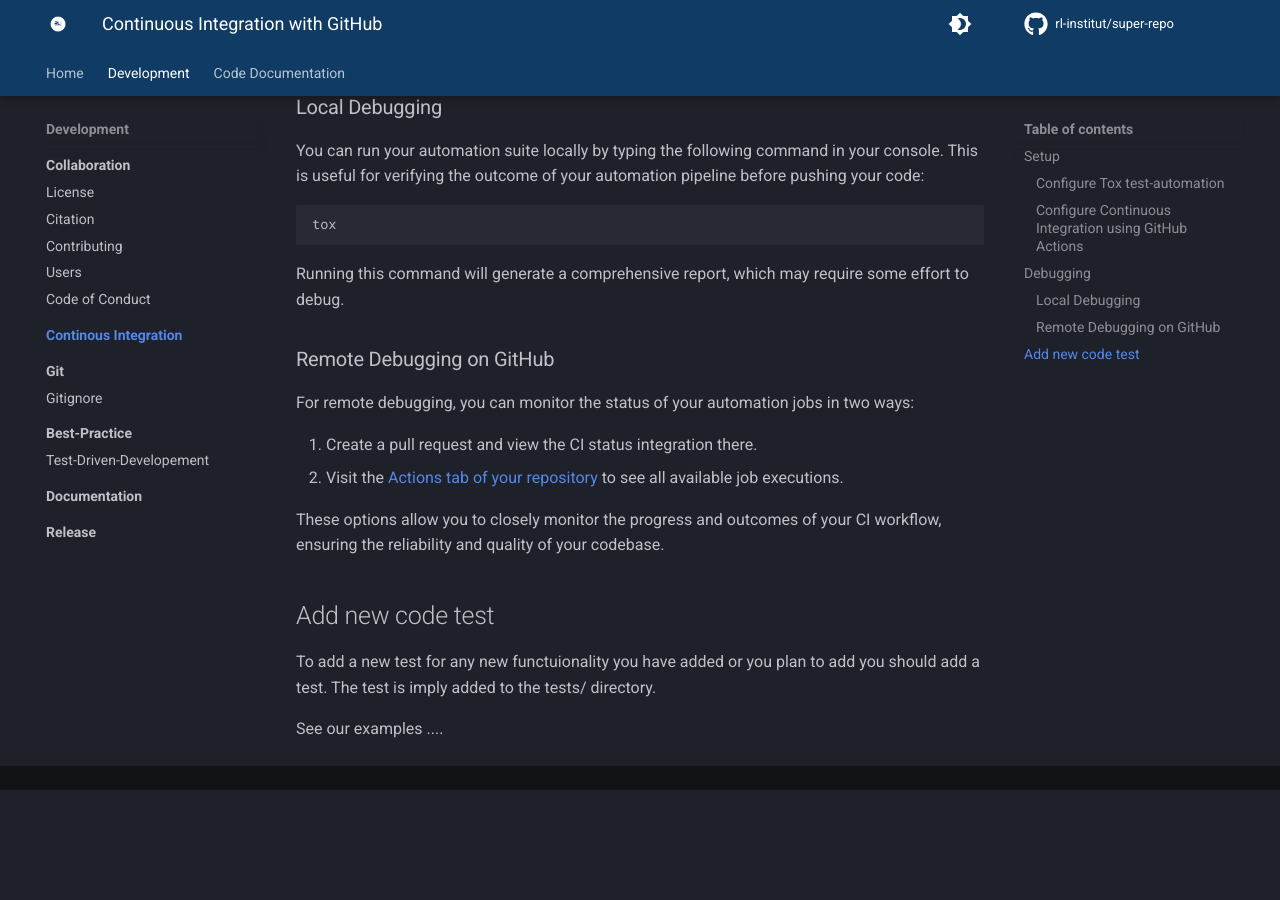
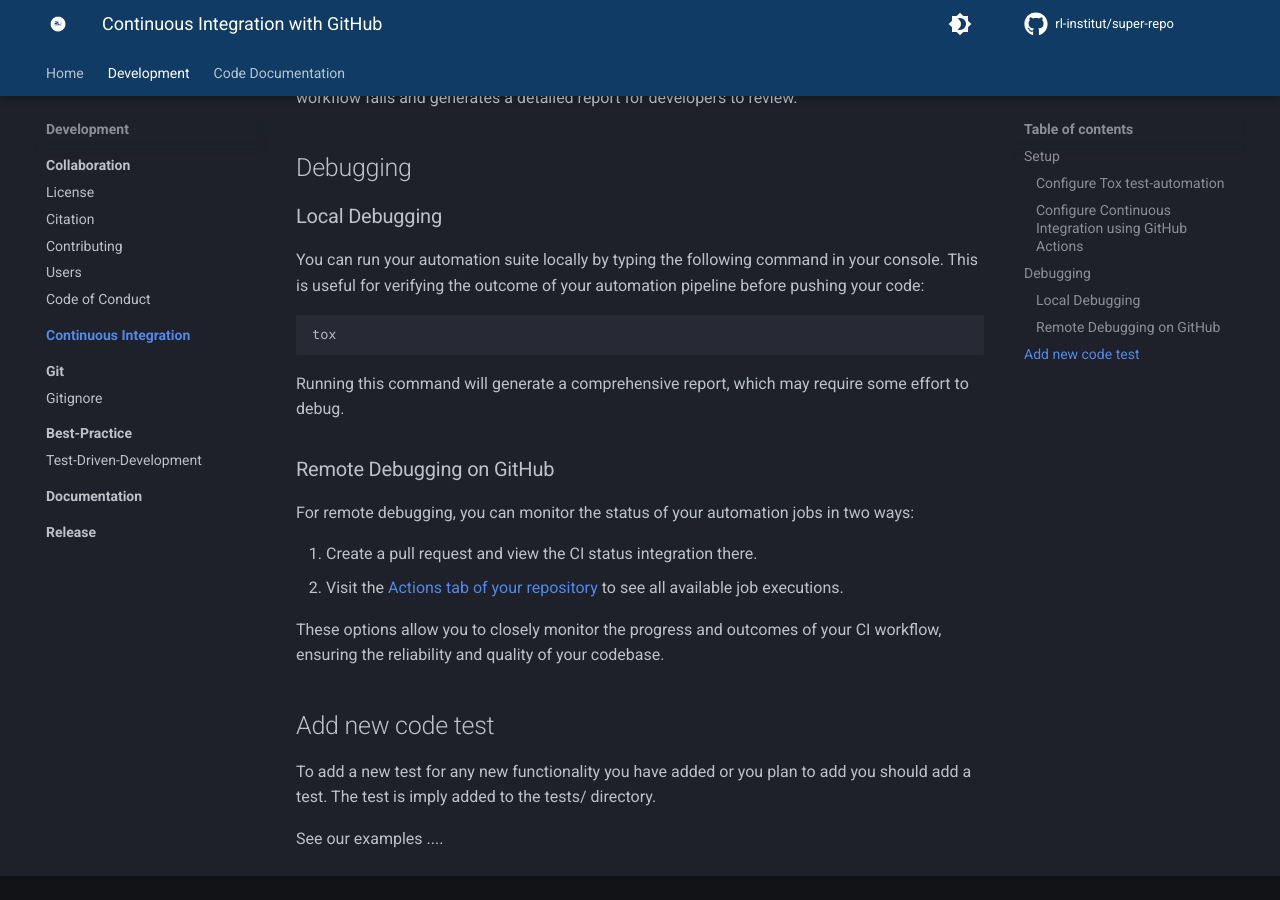
Before and after one commit to rl-institut/super-repo, an MkDocs documentation site: the page built from docs/development/continuous-integration/index.md, in a window 1280 px wide and 900 px high, scrolled down 1674 px. Built offline with MkDocs 1.6.1 and Material for MkDocs 9.7.7, drawn with Linux system fonts in a browser that asks for light colours; comment, search, counter and statistics services are not loaded; the version menu is left out; before the commit the page ends 2464 px from its top, so only the background shows below that; some of the changed text lies outside the part shown.

Commit message:
fix typos #21

```diff
--- a/docs/development/continuous-integration/index.md
+++ b/docs/development/continuous-integration/index.md
@@ -64,7 +76,7 @@ These options allow you to closely monitor the progress and outcomes of your CI
 
 ## Add new code test
 
-To add a new test for any new functuionality you have added or you plan to add you should add a test. The test is imply added to the tests/
+To add a new test for any new functionality you have added or you plan to add you should add a test. The test is imply added to the tests/
 directory.
 
 See our examples ....
--- a/mkdocs.yml
+++ b/mkdocs.yml
@@ -40,6 +40,7 @@ markdown_extensions:
   - admonition
   - toc:
       permalink: "#"
+  - pymdownx.details
   - pymdownx.superfences
   - pymdownx.highlight:
       use_pygments: true
@@ -67,14 +68,14 @@ nav:
       - Contributing: development/collaboration/contributing.md
       - Users: development/collaboration/users.md
       - Code of Conduct: development/collaboration/code_of_conduct.md
-    - Continous Integration:
+    - Continuous Integration:
       - development/continuous-integration/index.md
     - Git:
       - development/git/index.md
       - Gitignore: development/git/gitignore.md
     - Best-Practice:
       - development/best-practice/index.md
-      - Test-Driven-Developement: development/best-practice/test-driven-developement-workflow.md
+      - Test-Driven-Development: development/best-practice/test-driven-development-workflow.md
     - Documentation:
       - development/documentation/index.md
     - Release:
```
Also changed, not shown: other parts of docs/development/continuous-integration/index.md (+13 -1 lines), docs/development/best-practice/test-driven-development-workflow.md (renamed from docs/development/best-practice/test-driven-developement-workflow.md).
